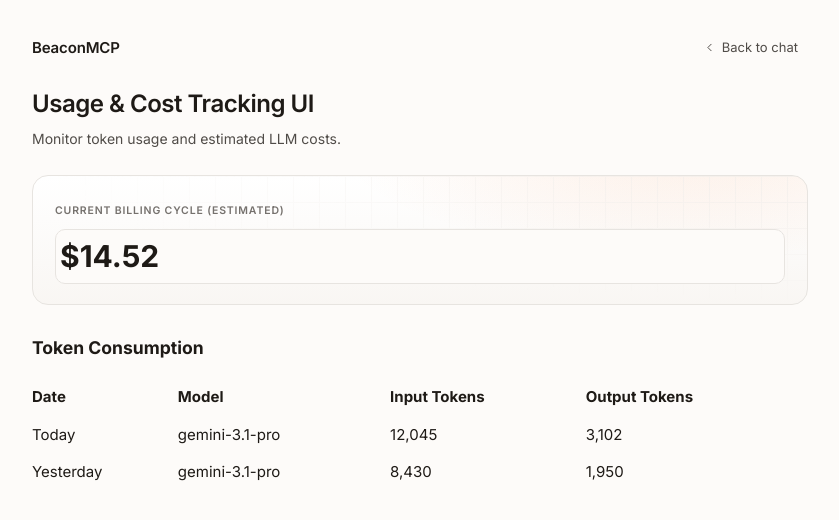
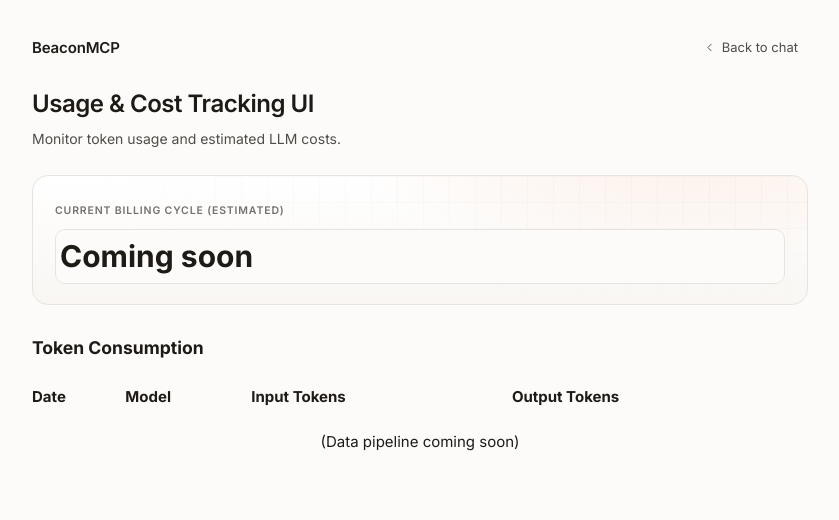
Before and after one commit to Showdown76py/BeaconMCP, a Python web app: template src/beaconmcp/dashboard/templates/usage_cost.html in a window 1280 px wide. Shown: the top 520 px of the page, without its empty margins (220-1059 px from the left). Run offline with Jinja, Linux system fonts and the light colour scheme; the template is opened without the code that fills it, so the values that code supplies are empty.

Commit message:
refactor(dashboard): Replace fake data with neutral Coming Soon placeholders

```diff
--- a/src/beaconmcp/dashboard/templates/usage_cost.html
+++ b/src/beaconmcp/dashboard/templates/usage_cost.html
@@ -24,7 +24,7 @@
   <div class="endpoint-hero">
     <div class="eyebrow">Current Billing Cycle (Estimated)</div>
     <div class="endpoint-row">
-      <div class="val" style="font-size: 2rem; font-weight: 700;">$14.52</div>
+      <div class="val" style="font-size: 2rem; font-weight: 700; color: var(--text-muted);">Coming soon</div>
     </div>
   </div>
 
@@ -41,16 +41,7 @@
       </thead>
       <tbody style="color: var(--text-muted);">
         <tr>
-          <td style="padding: 0.5rem 0;">Today</td>
-          <td style="padding: 0.5rem 0;">gemini-3.1-pro</td>
-          <td style="padding: 0.5rem 0;">12,045</td>
-          <td style="padding: 0.5rem 0;">3,102</td>
-        </tr>
-        <tr>
-          <td style="padding: 0.5rem 0;">Yesterday</td>
-          <td style="padding: 0.5rem 0;">gemini-3.1-pro</td>
-          <td style="padding: 0.5rem 0;">8,430</td>
-          <td style="padding: 0.5rem 0;">1,950</td>
+          <td colspan="4" style="padding: 1rem 0; text-align: center;">(Data pipeline coming soon)</td>
         </tr>
       </tbody>
     </table>
```
Also changed, not shown: src/beaconmcp/dashboard/templates/overview.html (+3 -6 lines).
